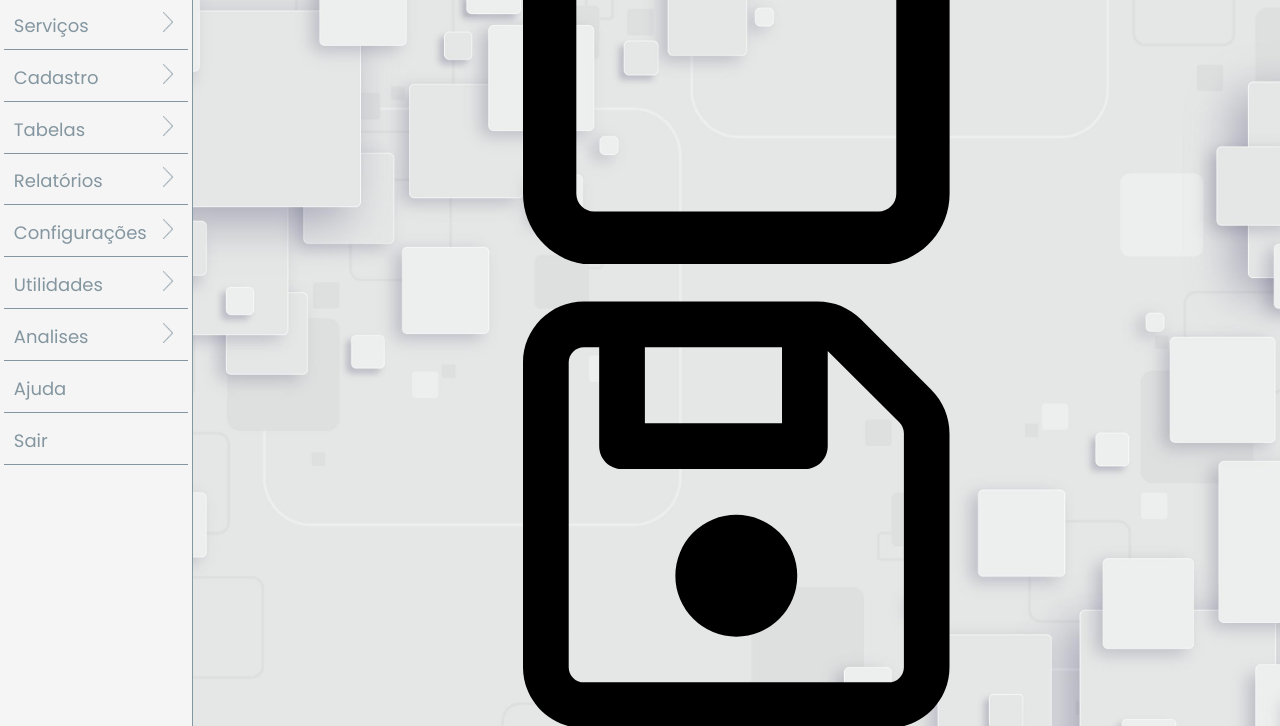
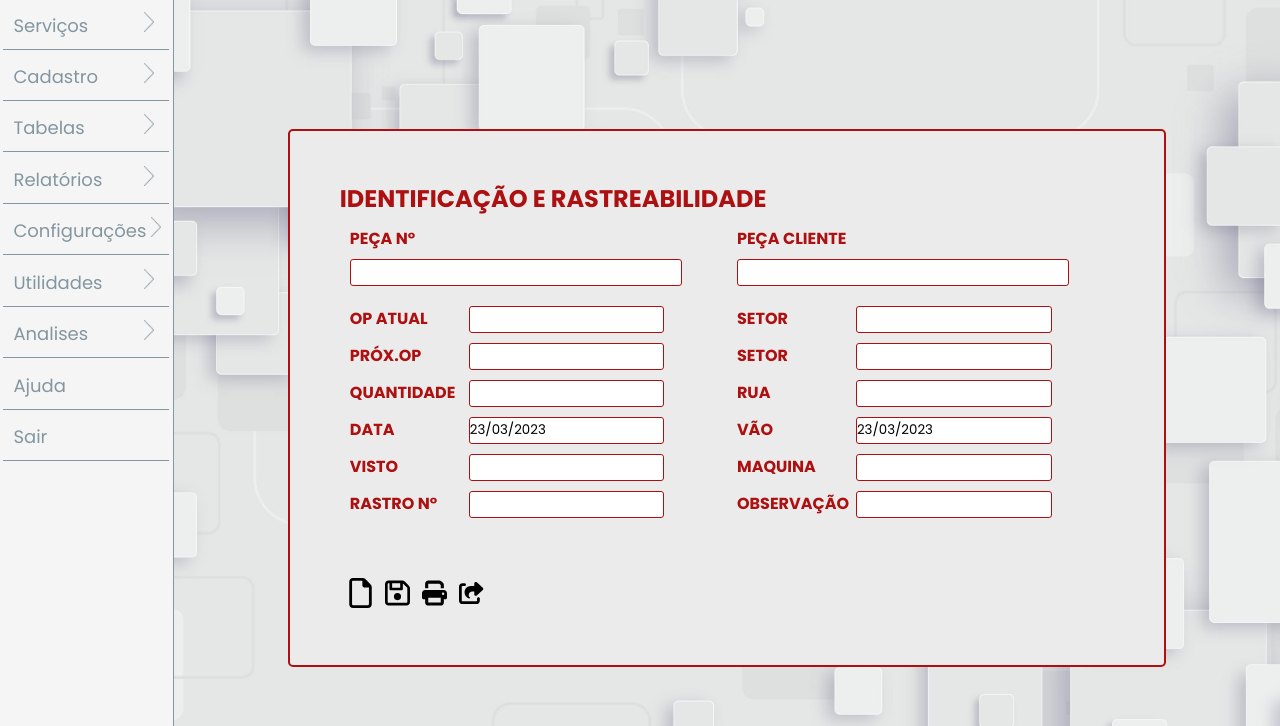
Before and after one commit to eraldo06/sistema_itaesbra, a plain HTML site: page ordem.html in a window 1280 px wide. Shown: the part 74-800 px from the top of the page. Drawn offline with Linux system fonts and the light colour scheme.

Commit message:
fazendo a ordem de produção
fazendo a ordem de produção

```diff
--- a/css/ordem.css
+++ b/css/ordem.css
@@ -106,7 +106,7 @@ header a{
 }
 .conteudo{
     background-color: rgb(255, 255, 255);
-    width: 85%;
+    width: 100%;
     display: flex;
     align-items: center;
     justify-content: center;
@@ -139,26 +139,56 @@ header a{
     margin: 5px;
 }
 .um{
-
     visibility: visible;
-
 }
 .conteudo img{
     width: 100%;
 }
-.ordem{
+.ordem10{
     color: rgb(173, 16, 16);
     border: 2px solid rgb(173, 16, 16);
     padding: 50px;
+    width: 70%;
     border-radius: 5px;
     background-color: rgb(236, 235, 235);
 }
 .ordemi{
+    display: flex;
+}
+
+.ordem10 input{
+    border: 1px solid rgb(173, 16, 16);
+    width: 90%;
+    height: 25px;
+    border-radius: 3px;
+}
+.ident{
+    display: flex;
 
 }
-.ordem input{
-    border: 1px solid rgb(173, 16, 16);
+.ident div{
     width: 100%;
+    margin: 10px;
+}
+.ident input{
+    margin-top: 2%;
+}
+.ordemi div{
+    width: 100%;
+}
+
+.ordemi div input{
+    width: 50%;
+}
+.ordemi div div {
+    display: flex;
+    margin: 10px;
+}
+.ordemi div div strong{
+    width: 119px;
+}
+svg{
+    width: 25px;
     height: 30px;
-    border-radius: 3px;
+    margin-left: 1%;
 }
```
Also changed, not shown: css/login.css (+6 -1 lines), css/css.css (line endings or trailing spaces).
